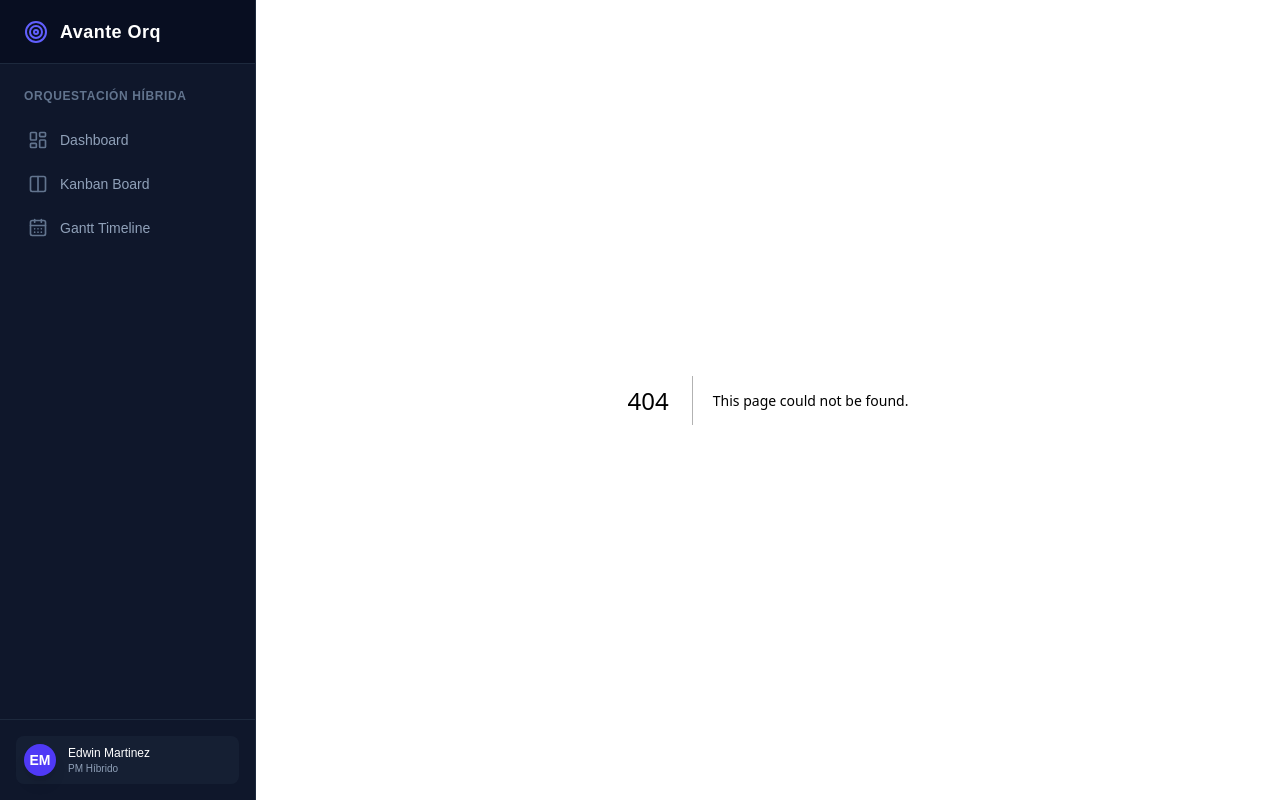
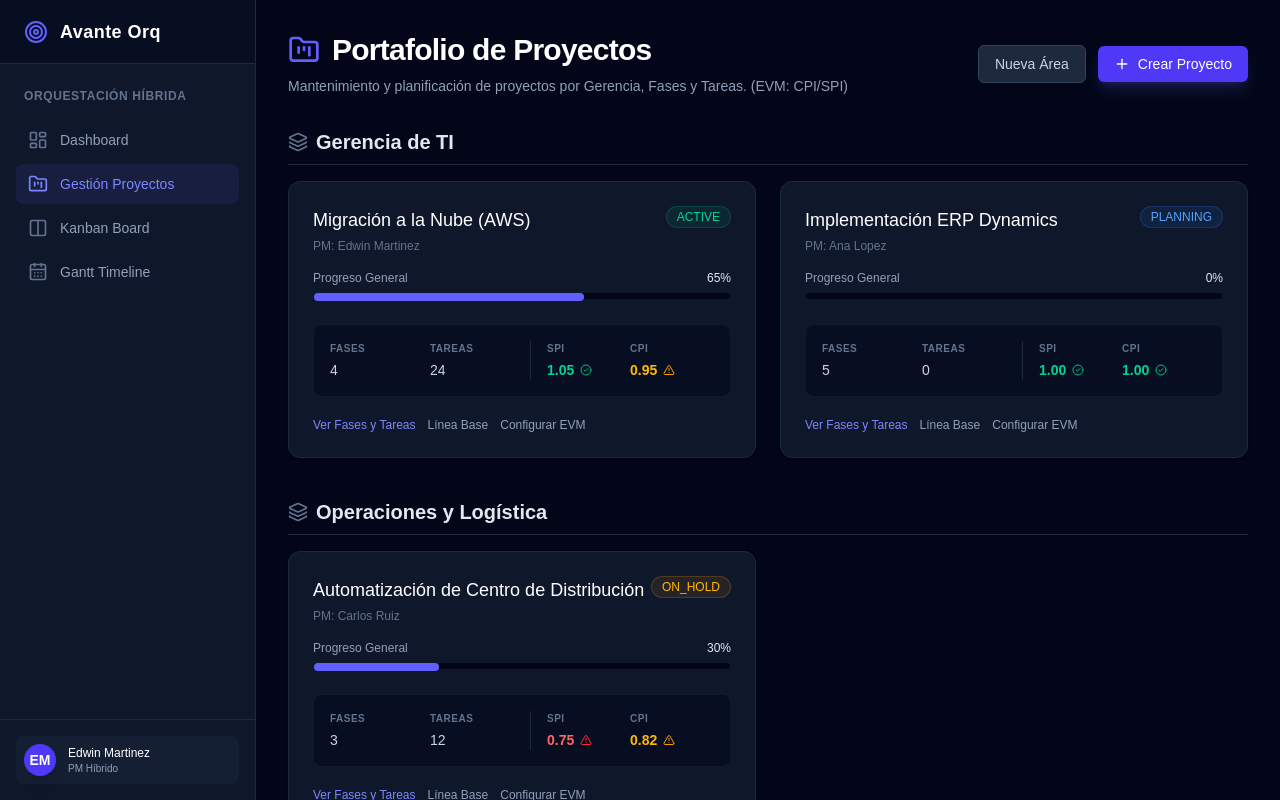
Before and after one commit to alejandroeml-su/FollowupGantt, a Next.js app: page /projects in a window 1280 px wide. Before the commit this address had no page. Built offline with nearby package versions, Linux system fonts and the light colour scheme.

Commit message:
Mantenimiento Proyectos y esquema EVM/Fases

```diff
--- /dev/null
+++ b/src/app/projects/page.tsx
@@ -0,0 +1,158 @@
+import { FolderKanban, Plus, Layers, Target, Clock, AlertTriangle, CheckCircle2 } from "lucide-react";
+
+const mockAreas = [
+  {
+    id: "1",
+    name: "Gerencia de TI",
+    projects: [
+      {
+        id: "p1",
+        name: "Migración a la Nube (AWS)",
+        status: "ACTIVE",
+        manager: "Edwin Martinez",
+        cpi: 0.95,
+        spi: 1.05,
+        phases: 4,
+        tasks: 24,
+        progress: 65,
+      },
+      {
+        id: "p2",
+        name: "Implementación ERP Dynamics",
+        status: "PLANNING",
+        manager: "Ana Lopez",
+        cpi: 1.0,
+        spi: 1.0,
+        phases: 5,
+        tasks: 0,
+        progress: 0,
+      }
+    ]
+  },
+  {
+    id: "2",
+    name: "Operaciones y Logística",
+    projects: [
+      {
+        id: "p3",
+        name: "Automatización de Centro de Distribución",
+        status: "ON_HOLD",
+        manager: "Carlos Ruiz",
+        cpi: 0.82,
+        spi: 0.75,
+        phases: 3,
+        tasks: 12,
+        progress: 30,
+      }
+    ]
+  }
+];
+
+export default function ProjectsMaintenance() {
+  return (
+    <div className="flex h-full flex-col bg-slate-950 overflow-y-auto p-8">
+      <header className="mb-8 flex items-center justify-between max-w-7xl mx-auto w-full">
+        <div>
+          <h1 className="text-3xl font-bold tracking-tight text-white flex items-center gap-3">
+            <FolderKanban className="h-8 w-8 text-indigo-500" />
+            Portafolio de Proyectos
+          </h1>
+          <p className="mt-2 text-sm text-slate-400">
+            Mantenimiento y planificación de proyectos por Gerencia, Fases y Tareas. (EVM: CPI/SPI)
+          </p>
+        </div>
+        <div className="flex items-center gap-3">
+          <button className="flex items-center gap-2 rounded-md bg-slate-800 px-4 py-2 text-sm font-medium text-slate-300 hover:bg-slate-700 transition-colors border border-slate-700">
+            Nueva Área
+          </button>
+          <button className="flex items-center gap-2 rounded-md bg-indigo-600 px-4 py-2 text-sm font-medium text-white hover:bg-indigo-500 transition-colors shadow-lg shadow-indigo-500/20">
+            <Plus className="h-4 w-4" />
+            Crear Proyecto
+          </button>
+        </div>
+      </header>
+
+      <div className="max-w-7xl mx-auto w-full space-y-10">
+        {mockAreas.map((area) => (
+          <div key={area.id} className="space-y-4">
+            <h2 className="text-xl font-semibold text-slate-200 border-b border-slate-800 pb-2 flex items-center gap-2">
+              <Layers className="h-5 w-5 text-slate-500" />
+              {area.name}
+            </h2>
+
+            <div className="grid grid-cols-1 xl:grid-cols-2 gap-6">
+              {area.projects.map((project) => (
+                <div key={project.id} className="group rounded-xl bg-slate-900 border border-slate-800 p-6 shadow-sm hover:border-indigo-500/50 transition-all">
+                  <div className="flex justify-between items-start mb-4">
+                    <div>
+                      <h3 className="text-lg font-medium text-white group-hover:text-indigo-400 transition-colors">{project.name}</h3>
+                      <p className="text-xs text-slate-500 mt-1">PM: {project.manager}</p>
+                    </div>
+                    <span className={`inline-flex items-center rounded-full px-2.5 py-0.5 text-xs font-medium border ${
+                      project.status === 'ACTIVE' ? 'bg-emerald-500/10 text-emerald-400 border-emerald-500/20' :
+                      project.status === 'PLANNING' ? 'bg-blue-500/10 text-blue-400 border-blue-500/20' :
+                      'bg-amber-500/10 text-amber-400 border-amber-500/20'
+                    }`}>
+                      {project.status}
+                    </span>
+                  </div>
+
+                  {/* Progress Bar */}
+                  <div className="mb-6">
+                    <div className="flex justify-between text-xs mb-1.5">
+                      <span className="text-slate-400">Progreso General</span>
+                      <span className="text-slate-200 font-medium">{project.progress}%</span>
+                    </div>
+                    <div className="w-full bg-slate-950 rounded-full h-2 border border-slate-800/50">
+                      <div
+                        className="bg-indigo-500 h-2 rounded-full transition-all duration-500"
+                        style={{ width: `${project.progress}%` }}
+                      />
+                    </div>
+                  </div>
+
+                  {/* EVM & Structure Metrics */}
+                  <div className="grid grid-cols-4 gap-4 bg-slate-950/50 rounded-lg p-4 border border-slate-800/50">
+                    <div className="flex flex-col">
+                      <span className="text-[10px] uppercase tracking-wider text-slate-500 font-semibold mb-1">Fases</span>
+                      <span className="text-sm font-medium text-slate-300">{project.phases}</span>
+                    </div>
+                    <div className="flex flex-col">
+                      <span className="text-[10px] uppercase tracking-wider text-slate-500 font-semibold mb-1">Tareas</span>
+                      <span className="text-sm font-medium text-slate-300">{project.tasks}</span>
+                    </div>
+                    <div className="flex flex-col border-l border-slate-800 pl-4">
+                      <span className="text-[10px] uppercase tracking-wider text-slate-500 font-semibold mb-1" title="Schedule Performance Index">SPI</span>
+                      <div className="flex items-center gap-1.5">
+                        <span className={`text-sm font-bold ${project.spi >= 1.0 ? 'text-emerald-400' : 'text-red-400'}`}>
+                          {project.spi.toFixed(2)}
+                        </span>
+                        {project.spi >= 1.0 ? <CheckCircle2 className="h-3 w-3 text-emerald-500" /> : <AlertTriangle className="h-3 w-3 text-red-500" />}
+                      </div>
+                    </div>
+                    <div className="flex flex-col">
+                      <span className="text-[10px] uppercase tracking-wider text-slate-500 font-semibold mb-1" title="Cost Performance Index">CPI</span>
+                      <div className="flex items-center gap-1.5">
+                        <span className={`text-sm font-bold ${project.cpi >= 1.0 ? 'text-emerald-400' : 'text-amber-400'}`}>
+                          {project.cpi.toFixed(2)}
+                        </span>
+                        {project.cpi >= 1.0 ? <CheckCircle2 className="h-3 w-3 text-emerald-500" /> : <AlertTriangle className="h-3 w-3 text-amber-500" />}
+                      </div>
+                    </div>
+                  </div>
+
+                  {/* Footer actions */}
+                  <div className="mt-5 flex gap-3">
+                    <button className="text-xs font-medium text-indigo-400 hover:text-indigo-300 transition-colors">Ver Fases y Tareas</button>
+                    <button className="text-xs font-medium text-slate-400 hover:text-slate-300 transition-colors">Línea Base</button>
+                    <button className="text-xs font-medium text-slate-400 hover:text-slate-300 transition-colors">Configurar EVM</button>
+                  </div>
+                </div>
+              ))}
+            </div>
+          </div>
+        ))}
+      </div>
+    </div>
+  );
+}
--- a/src/components/Sidebar.tsx
+++ b/src/components/Sidebar.tsx
@@ -2,12 +2,13 @@
 
 import Link from 'next/link';
 import { usePathname } from 'next/navigation';
-import { LayoutDashboard, Columns, CalendarDays, Target } from 'lucide-react';
+import { LayoutDashboard, Columns, CalendarDays, Target, FolderKanban } from 'lucide-react';
 import { clsx } from 'clsx';
 import { twMerge } from 'tailwind-merge';
 
 const routes = [
   { name: 'Dashboard', path: '/', icon: LayoutDashboard },
+  { name: 'Gestión Proyectos', path: '/projects', icon: FolderKanban },
   { name: 'Kanban Board', path: '/kanban', icon: Columns },
   { name: 'Gantt Timeline', path: '/gantt', icon: CalendarDays },
 ];
```
Also changed, not shown: 1 other file (tests, documents, lock files or other folders).
